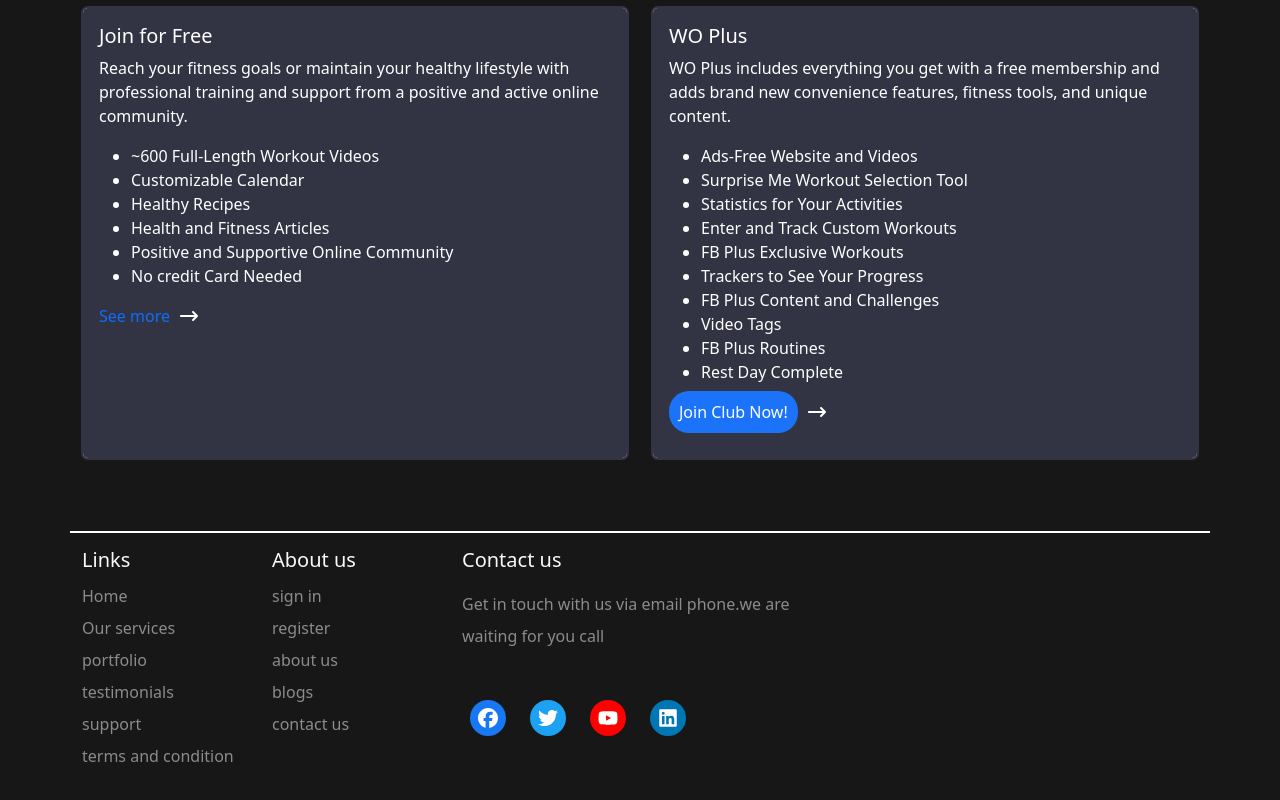
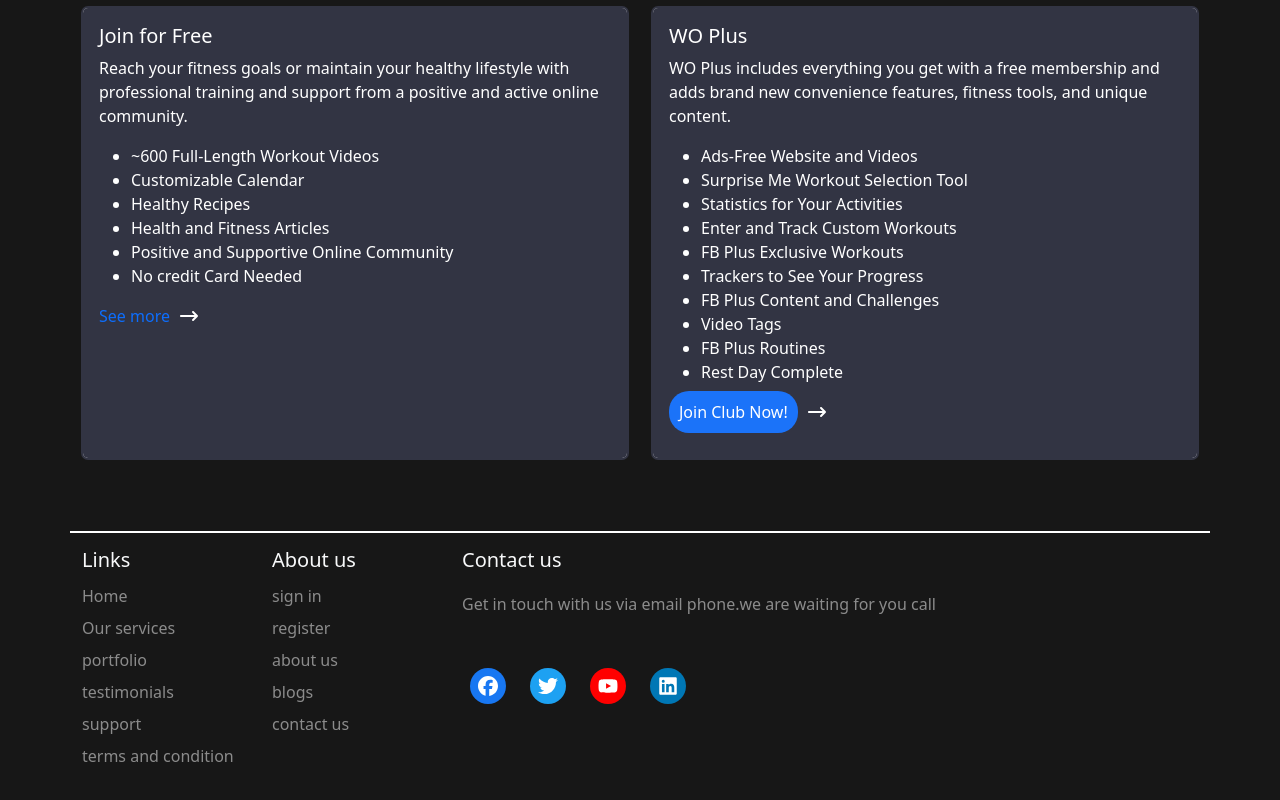
Before and after one commit to MoeBaydun/Fitness-project, a plain HTML site: page index.htm in a window 1280 px wide. Shown: the part 2162-2962 px from the top of the page. Drawn offline with Linux system fonts and the light colour scheme.

Commit message:
Update index.htm

```diff
--- a/index.htm
+++ b/index.htm
@@ -203,7 +203,7 @@
             </ul>
           </div>
         </div>
-        <div class="col-md-6 col-lg-4">
+        <div class="col-md-6 col-lg-6">
           <div class="contact">
             <h5 class="text-light">Contact us</h5>
             <p class="lh-lg mt-3 mb-5">Get in touch with us via email phone.we are waiting for you call</p>
```
